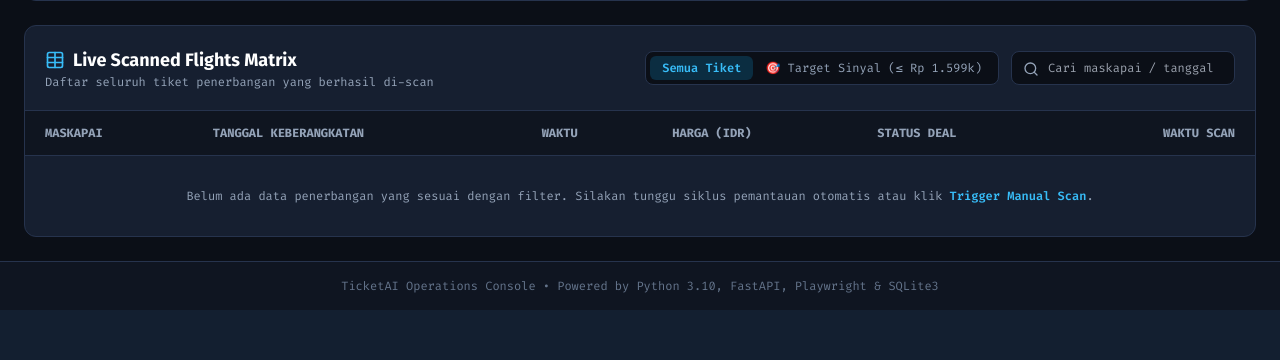
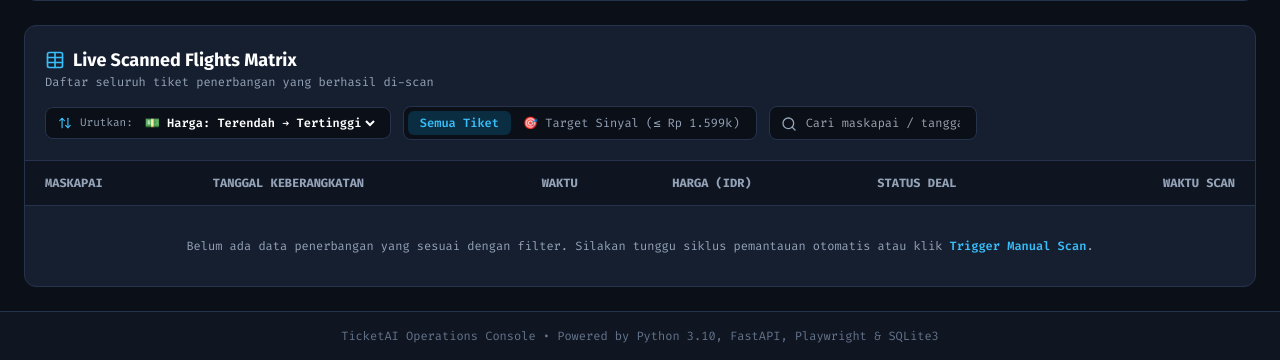
Before and after one commit to felichpehagasaginting-code/FlightTracker, a FastAPI app: page / in a window 1280 px wide. Shown: the part 616-976 px from the top of the page. Before the commit the page ends 926 px from the top, so only its background shows below. Run offline with FastAPI, Linux system fonts and the light colour scheme; data that the repository does not hold is empty; some libraries are stand-ins or nearby versions.

Commit message:
feat(dashboard): add interactive Sort By dropdown control to Live Scanned Flights Matrix

```diff
--- a/templates/index.html
+++ b/templates/index.html
@@ -159,7 +159,20 @@
                     <p class="text-xs text-slate-400 font-mono">Daftar seluruh tiket penerbangan yang berhasil di-scan</p>
                 </div>
 
-                <div class="flex items-center gap-3">
+                <div class="flex flex-wrap items-center gap-3">
+                    <!-- Sort By Dropdown -->
+                    <div class="flex items-center gap-2 bg-oled px-3 py-1.5 rounded-lg border border-border text-xs font-mono text-slate-300">
+                        <i data-lucide="arrow-up-down" class="w-3.5 h-3.5 text-sky-400"></i>
+                        <span class="text-slate-400 text-[11px]">Urutkan:</span>
+                        <select id="table-sort" onchange="renderTable()" class="bg-transparent text-white focus:outline-none cursor-pointer text-xs font-semibold">
+                            <option value="price-asc" class="bg-card text-slate-200">💵 Harga: Terendah ➔ Tertinggi</option>
+                            <option value="price-desc" class="bg-card text-slate-200">💵 Harga: Tertinggi ➔ Terendah</option>
+                            <option value="scan-desc" class="bg-card text-slate-200">🕒 Scan: Terbaru</option>
+                            <option value="date-asc" class="bg-card text-slate-200">📅 Tanggal: Terawal</option>
+                            <option value="airline-asc" class="bg-card text-slate-200">🏢 Maskapai: A ➔ Z</option>
+                        </select>
+                    </div>
+
                     <!-- Filter Pills -->
                     <div class="flex items-center bg-oled p-1 rounded-lg border border-border text-xs font-mono">
                         <button onclick="setFilterMode('all')" id="btn-filter-all" class="px-3 py-1 rounded-md bg-sky-500/20 text-sky-400 font-semibold transition-all">Semua Tiket</button>
@@ -168,7 +181,7 @@
 
                     <div class="relative">
                         <i data-lucide="search" class="w-4 h-4 text-slate-400 absolute left-3 top-2.5"></i>
-                        <input type="text" id="table-search" onkeyup="filterTable()" placeholder="Cari maskapai / tanggal..." class="bg-oled border border-border text-xs rounded-lg pl-9 pr-4 py-2 text-slate-200 focus:outline-none focus:border-sky-500 w-56 font-mono">
+                        <input type="text" id="table-search" onkeyup="filterTable()" placeholder="Cari maskapai / tanggal..." class="bg-oled border border-border text-xs rounded-lg pl-9 pr-4 py-2 text-slate-200 focus:outline-none focus:border-sky-500 w-52 font-mono">
                     </div>
                 </div>
             </div>
@@ -262,11 +275,23 @@
 
         function renderTable() {
             const tbody = document.getElementById('flights-table-body');
-            let flights = allFlightsData;
+            let flights = [...allFlightsData];
 
+            // Apply Target Filter
             if (filterMode === 'target') {
                 flights = flights.filter(f => parseInt(f.price) <= 1599000);
             }
+
+            // Apply Sorting
+            const sortMode = document.getElementById('table-sort')?.value || 'price-asc';
+            flights.sort((a, b) => {
+                if (sortMode === 'price-asc') return parseInt(a.price) - parseInt(b.price);
+                if (sortMode === 'price-desc') return parseInt(b.price) - parseInt(a.price);
+                if (sortMode === 'scan-desc') return new Date(b.scanned_at || 0) - new Date(a.scanned_at || 0);
+                if (sortMode === 'date-asc') return a.departure_date.localeCompare(b.departure_date);
+                if (sortMode === 'airline-asc') return a.airline.localeCompare(b.airline);
+                return 0;
+            });
 
             if (!flights || flights.length === 0) {
                 tbody.innerHTML = `<tr><td colspan="6" class="py-8 text-center text-slate-400 font-mono">Belum ada data penerbangan yang sesuai dengan filter. Silakan tunggu siklus pemantauan otomatis atau klik <span class="text-sky-400 font-semibold cursor-pointer" onclick="triggerManualScan()">Trigger Manual Scan</span>.</td></tr>`;
```
